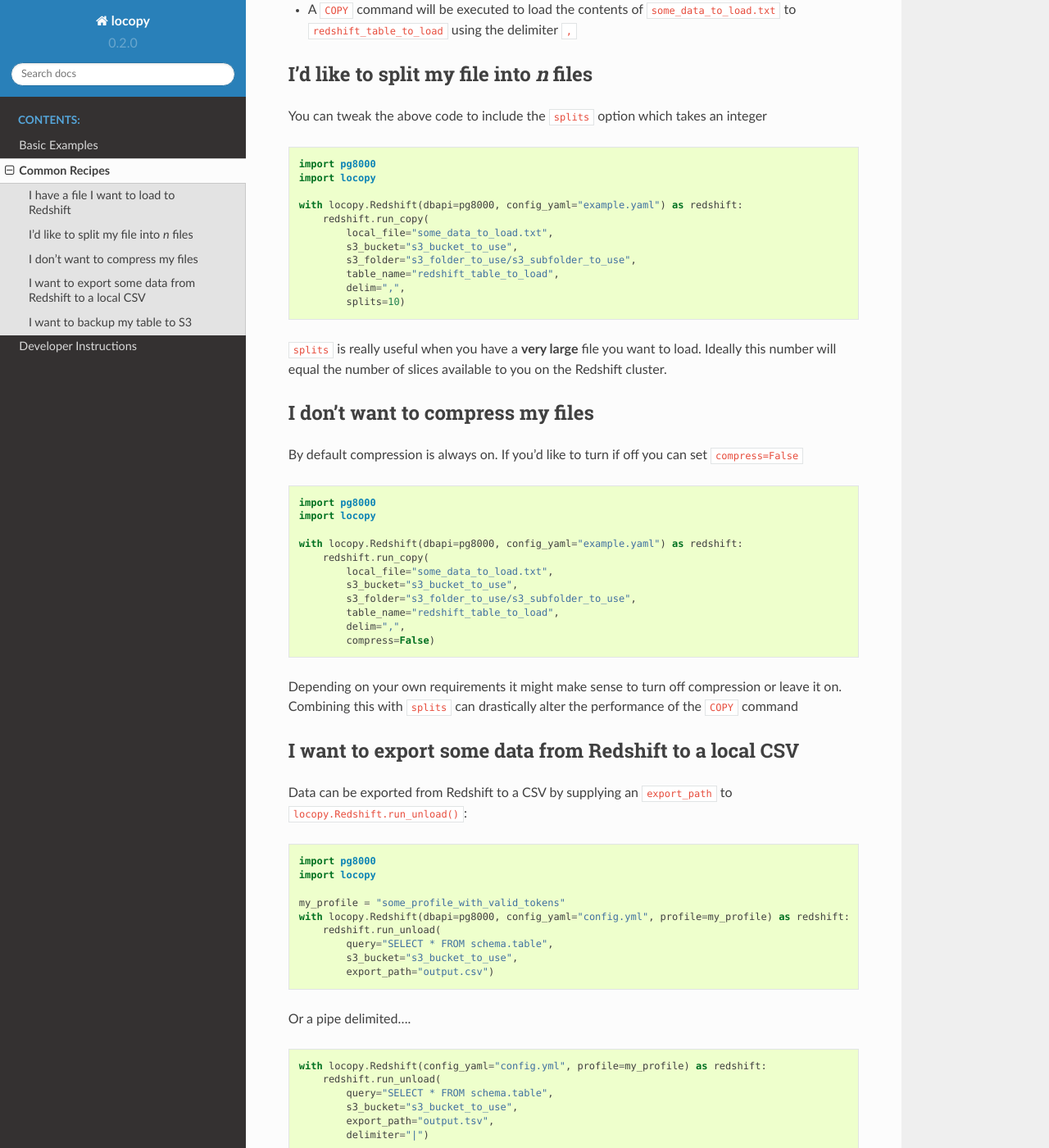
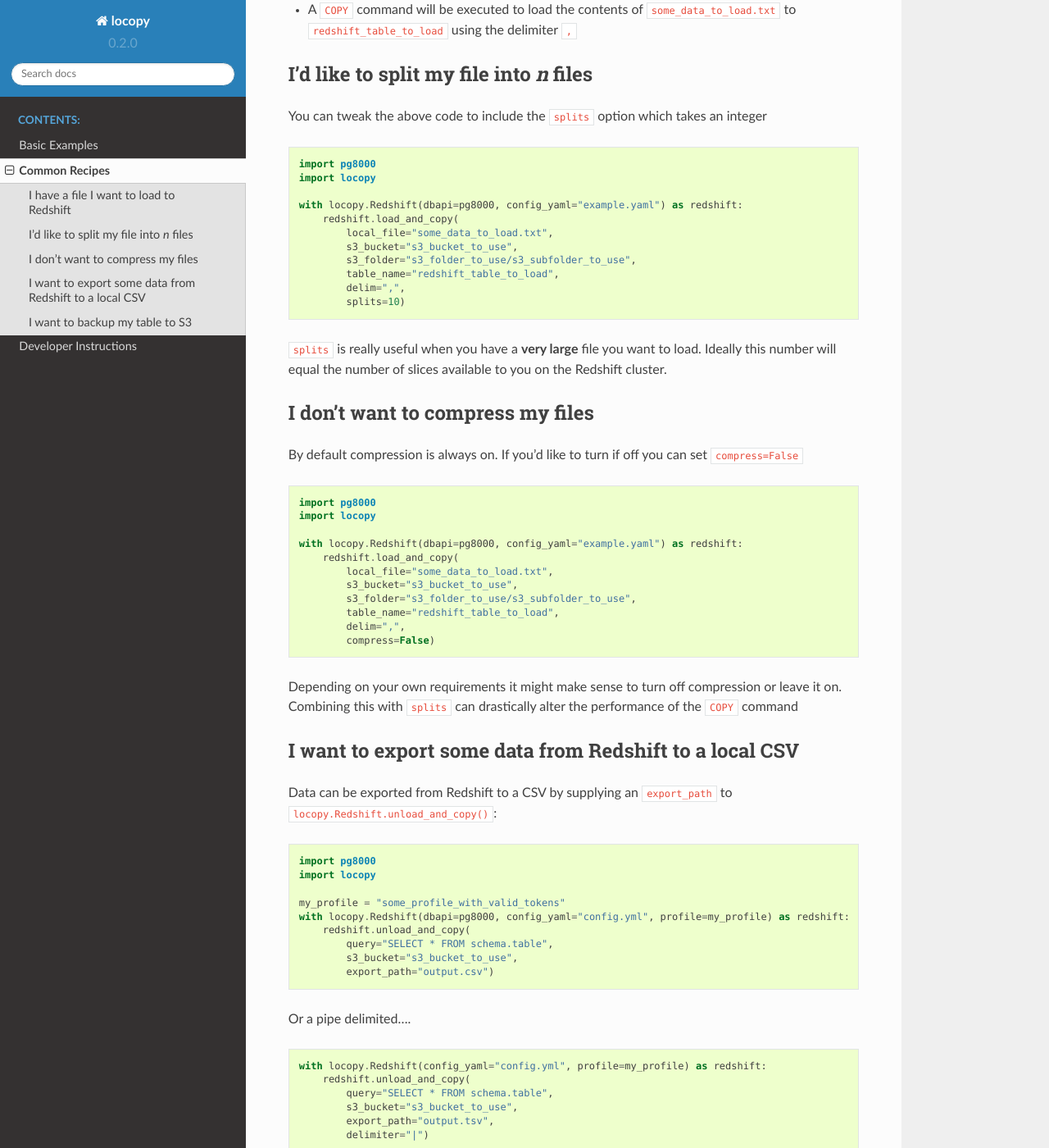
Before and after one commit to capitalone/locopy, a Sphinx documentation site: the page built from docs/source/recipes.rst, in a window 1280 px wide and 1400 px high, scrolled down 824 px. Shown: the whole window at 82% size. Built offline with Sphinx 7.4.7 and the Read the Docs theme 2.0.0, drawn with Linux system fonts in a browser that asks for light colours; pages that are not in the unit, such as notebooks, are missing from menus; some of the changed text lies outside the part shown.

Commit message:
renaming run_copy and run_unload

```diff
--- a/README.rst
+++ b/README.rst
@@ -99,7 +99,7 @@
     with locopy.Redshift(dbapi=pg8000, config_yaml="config.yml") as redshift:
         redshift.execute("SET query_group TO quick")
         redshift.execute("CREATE TABLE schema.table (variable VARCHAR(20)) DISTKEY(variable)")
-        redshift.run_copy(
+        redshift.load_and_copy(
             local_file="example/example_data.csv",
             s3_bucket="my_s3_bucket",
             table_name="schema.table",
@@ -117,7 +117,7 @@
     my_profile = "some_profile_with_valid_tokens"
     with locopy.Redshift(dbapi=pg8000, config_yaml="config.yml", profile=my_profile) as redshift:
         ##Optionally provide export if you ALSO want the exported data copied to a flat file
-        redshift.run_unload(
+        redshift.unload_and_copy(
             query="SELECT * FROM schema.table",
             s3_bucket="my_s3_bucket",
             export_path="my_output_destination.csv")
--- a/docs/source/examples.rst
+++ b/docs/source/examples.rst
@@ -20,7 +20,7 @@
         profile="aws_profile") as redshift:
 
         redshift.execute(create_sql)
-        redshift.run_copy(
+        redshift.load_and_copy(
             local_file="example_data.csv",
             s3_bucket="my_s3_bucket",
             table_name="schema.table",
@@ -77,7 +77,7 @@
 
 .. code-block:: python
 
-    redshift.run_copy(local_file="example_data.csv",
+    redshift.load_and_copy(local_file="example_data.csv",
                 s3_bucket="my_s3_bucket",
                 table_name="schema.table",
                 delim=",",
--- a/docs/source/recipes.rst
+++ b/docs/source/recipes.rst
@@ -25,7 +25,7 @@
     import locopy
 
     with locopy.Redshift(dbapi=pg8000, config_yaml="example.yaml") as redshift:
-        redshift.run_copy(
+        redshift.load_and_copy(
             local_file="some_data_to_load.txt",
             s3_bucket="s3_bucket_to_use",
             s3_folder="s3_folder_to_use/s3_subfolder_to_use",
@@ -50,7 +50,7 @@
     import locopy
 
     with locopy.Redshift(dbapi=pg8000, config_yaml="example.yaml") as redshift:
-        redshift.run_copy(
+        redshift.load_and_copy(
             local_file="some_data_to_load.txt",
             s3_bucket="s3_bucket_to_use",
             s3_folder="s3_folder_to_use/s3_subfolder_to_use",
@@ -74,7 +74,7 @@
     import locopy
 
     with locopy.Redshift(dbapi=pg8000, config_yaml="example.yaml") as redshift:
-        redshift.run_copy(
+        redshift.load_and_copy(
             local_file="some_data_to_load.txt",
             s3_bucket="s3_bucket_to_use",
             s3_folder="s3_folder_to_use/s3_subfolder_to_use",
@@ -90,7 +90,7 @@
 I want to export some data from Redshift to a local CSV
 -------------------------------------------------------
 Data can be exported from Redshift to a CSV by supplying an ``export_path``
-to ``locopy.Redshift.run_unload()``:
+to ``locopy.Redshift.unload_and_copy()``:
 
 .. code-block:: python
 
@@ -99,7 +99,7 @@
 
     my_profile = "some_profile_with_valid_tokens"
     with locopy.Redshift(dbapi=pg8000, config_yaml="config.yml", profile=my_profile) as redshift:
-        redshift.run_unload(
+        redshift.unload_and_copy(
             query="SELECT * FROM schema.table",
             s3_bucket="s3_bucket_to_use",
             export_path="output.csv")
@@ -109,7 +109,7 @@
 .. code-block:: python
 
     with locopy.Redshift(config_yaml="config.yml", profile=my_profile) as redshift:
-        redshift.run_unload(
+        redshift.unload_and_copy(
             query="SELECT * FROM schema.table",
             s3_bucket="s3_bucket_to_use",
             export_path="output.tsv",
@@ -126,7 +126,7 @@
 .. code-block:: python
 
     with locopy.Redshift(dbapi=pg8000, config_yaml="config.yml", profile=my_profile) as redshift:
-        redshift.run_unload(
+        redshift.unload_and_copy(
             query="SELECT * FROM schema.table",
             s3_bucket="s3_bucket_to_use",
             s3_folder="s3_folder_to_use/",
@@ -145,7 +145,7 @@
     import locopy
 
     with locopy.Redshift(dbapi=pg8000, config_yaml="config.yml", profile=my_profile) as redshift:
-        redshift.run_unload(
+        redshift.unload_and_copy(
             query="SELECT * FROM schema.table",
             s3_bucket="s3_bucket_to_use",
             s3_folder="s3_folder_to_use/s3_subfolder_to_use/",
@@ -159,7 +159,7 @@
 .. code-block:: python
 
     with locopy.Redshift(dbapi=pg8000, config_yaml="config.yml", profile=my_profile) as redshift:
-        redshift.run_unload(
+        redshift.unload_and_copy(
             query="SELECT * FROM schema.table",
             s3_bucket="s3_bucket_to_use",
             s3_folder="s3_folder_to_use/s3_subfolder_to_use/",
```
Also changed, not shown: 5 other files.
